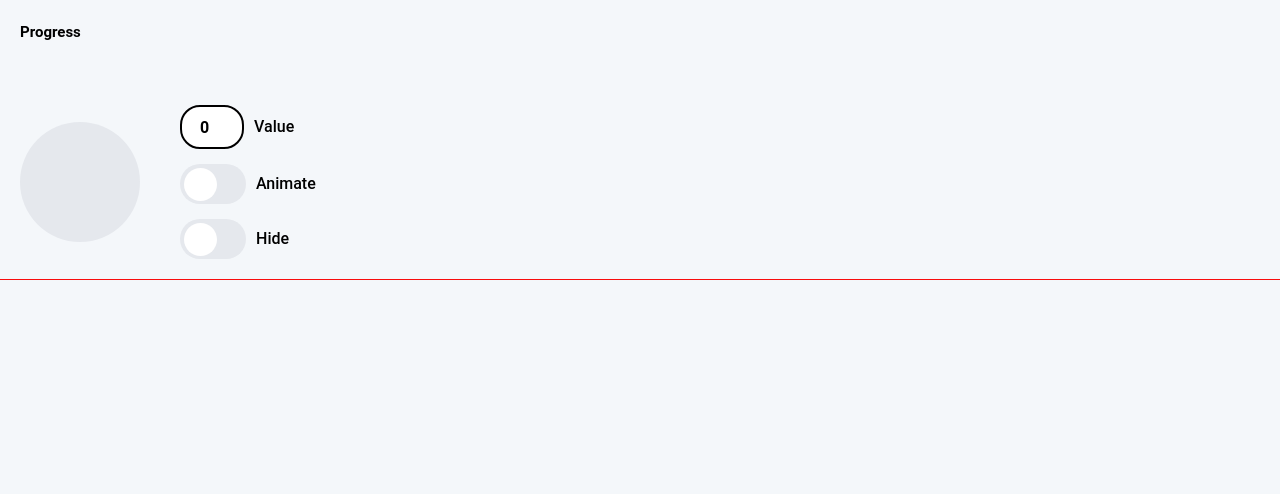
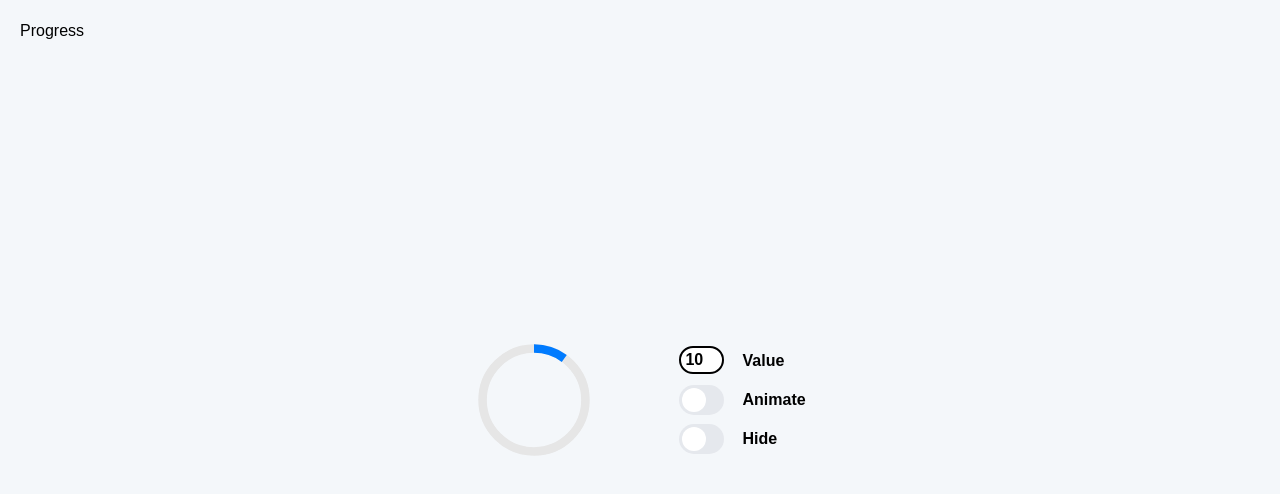
Before and after one commit to 7Sergey/Ozon-test, a plain HTML site: page index.html in a window 1280 px wide. Drawn offline with Linux system fonts and the light colour scheme.

Commit message:
all styles

```diff
--- a/blocks/body/body.css
+++ b/blocks/body/body.css
@@ -1,7 +1,6 @@
 .body {
-  height: 100vh;
+  box-sizing: border-box;
+  min-height: 100vh;
   margin: 0;
-
   background-color: #f4f7fa;
-  /* outline: solid rgb(248, 13, 13) 0.5px; */
 }
--- a/blocks/container/__wheel/container__wheel.css
+++ /dev/null
@@ -1,9 +0,0 @@
-.container__wheel {
-  position: relative;
-  width: 120px;
-  height: 120px;
-  border-radius: 50%;
-  display: flex;
-  align-items: center;
-  justify-content: center;
-}
--- a/blocks/container/container.css
+++ /dev/null
@@ -1,7 +0,0 @@
-.container {
-  display: flex;
-  flex-direction: column;
-  align-items: center;
-
-  padding-top: 60px;
-}
--- a/blocks/page/__title/page__title.css
+++ /dev/null
@@ -1,6 +0,0 @@
-.page__title {
-  margin: 0;
-  line-height: 25px;
-  font-size: 15px;
-  font-weight: 600;
-}
--- a/blocks/page/page.css
+++ b/blocks/page/page.css
@@ -1,11 +1,21 @@
 .page {
-  /* display: flex; */
+  font-family: Arial, sans-serif;
+  display: flex;
   flex-direction: column;
   align-items: center;
-  padding: 20px;
+  min-height: 100vh;
+  margin: 0;
+  background-color: #f4f7fa;
   box-sizing: border-box;
+  padding-top: 20px;
+}
 
-  font-family: "Roboto", Arial, sans-serif;
-
-  outline: solid rgb(248, 13, 13) 0.5px;
+@media screen and (min-width: 567px) {
+  .page {
+    padding-top: 0;
+    flex-direction: row;
+    justify-content: center;
+    align-items: center;
+    gap: 85px;
+  }
 }
--- /dev/null
+++ b/blocks/title/title.css
@@ -0,0 +1,12 @@
+.title {
+  font-family: sans-serif;
+  font-style: normal;
+  margin: 0;
+  font-weight: 400;
+  font-size: 16px;
+  line-height: 22px;
+  position: absolute;
+  z-index: 2;
+  top: 20px;
+  left: 20px;
+}
--- a/index.css
+++ b/index.css
@@ -1,13 +1,5 @@
 /* Стили для прогресса */
-.progress-container {
-  position: relative;
-  width: 150px;
-  height: 150px;
-  border-radius: 50%;
-  display: flex;
-  align-items: center;
-  justify-content: center;
-}
+
 .hidden {
   display: none;
 }
--- a/index.html
+++ b/index.html
@@ -2,41 +2,171 @@
 <html lang="en">
   <head>
     <meta charset="UTF-8" />
+    <link rel="stylesheet" href="./pages/index.css" />
     <meta name="viewport" content="width=device-width, initial-scale=1.0" />
-    <link rel="stylesheet" href="./pages/index.css" />
     <title>Progress Block</title>
+    <style>
+      .progress-wrapper {
+        position: relative;
+        width: 120px;
+        height: 120px;
+        margin-top: 80px;
+      }
+      @media screen and (min-width: 568px) {
+        .progress-wrapper {
+          margin-top: 0px;
+        }
+      }
+
+      svg {
+        transform: rotate(-90deg);
+      }
+      circle {
+        fill: none;
+        stroke-width: 10;
+      }
+
+      .progress-bg {
+        stroke: #e6e6e6;
+      }
+
+      .progress-bar {
+        stroke: #007bff;
+        stroke-dasharray: 377; /* Периметр круга с радиусом 60 */
+        stroke-dashoffset: 377;
+        transform-origin: center;
+        transition: stroke-dashoffset 0.3s linear;
+      }
+
+      .is-hidden {
+        display: none;
+      }
+      .controls-container {
+        margin-top: 85px;
+        display: flex;
+
+        flex-direction: column;
+        align-items: flex-start;
+        /* outline: solid rgb(248, 13, 13) 0.5px; */
+
+        display: grid;
+        grid-template-columns: repeat(2, 1fr);
+        grid-template-rows: repeat(3, 1fr);
+        grid-column-gap: 0px;
+        grid-row-gap: 9px;
+      }
+      @media screen and (min-width: 568px) {
+        .controls-container {
+          margin-top: 0px;
+        }
+      }
+
+      .control-item {
+        display: flex;
+        align-items: center;
+        width: 100%;
+        justify-content: space-between;
+      }
+      .control-item label {
+        font-size: 16px;
+        font-weight: 500;
+        color: #000;
+      }
+      .control-paragraph {
+        margin: 0;
+        display: block;
+      }
+
+      .control-item input[type="number"] {
+        width: 45px;
+        box-sizing: border-box;
+        padding: 3px;
+        border: 2px solid #000;
+        border-radius: 20px;
+        text-align: center;
+        font-size: 16px;
+        font-weight: bold;
+      }
+
+      .control-item input[type="checkbox"] {
+        appearance: none;
+        width: 45px;
+        height: 30px;
+        background: #e5e8ed;
+        border-radius: 40px;
+        position: relative;
+        cursor: pointer;
+        outline: none;
+        transition: background 0.3s ease-in-out;
+      }
+
+      .control-item input[type="checkbox"]::before {
+        content: "";
+        position: absolute;
+        top: 3px;
+        left: 3px;
+        width: 24px;
+        height: 24px;
+        background: #fff;
+        border-radius: 50%;
+        transition: transform 0.3s ease-in-out;
+      }
+
+      .control-item input[type="checkbox"]:checked {
+        background: #007bff;
+      }
+
+      .control-item input[type="checkbox"]:checked::before {
+        transform: translateX(15px);
+      }
+      .control-paragraph {
+        display: flex;
+        flex-direction: column;
+        justify-content: center;
+        align-items: start;
+        /* outline: solid rgb(10, 10, 10) 0.5px; */
+        height: 100%;
+        font-family: sans-serif;
+        font-style: normal;
+        margin: 0;
+        font-weight: 600;
+        font-size: 16px;
+        line-height: 22px;
+      }
+    </style>
   </head>
   <body class="body">
-    <div class="page">
-      <h1 class="page__title">Progress</h1>
-      <div class="container">
-        <div id="progressBlock" class="container__wheel">
-          <div class="progress">
-            <div id="progressCircle" class="progress-circle"></div>
+    <h1 class="title">Progress</h1>
+    <main class="page">
+      <div class="progress-wrapper" id="progress-wrapper">
+        <svg width="120" height="120" viewBox="0 0 140 140">
+          <!-- Background circle -->
+          <circle class="progress-bg" cx="70" cy="70" r="60" />
+          <!-- Progress circle -->
+          <circle class="progress-bar" cx="70" cy="70" r="60" />
+        </svg>
       </div>
-        </div>
-        <div class="controls">
-          <div class="control">
+      <div class="controls-container">
+        <label class="control-item">
           <input
-              id="progressValue"
             type="number"
+            id="progress-value"
             min="0"
             max="100"
-              value="0"
+            value="10"
           />
-            <label for="progressValue">Value</label>
+        </label>
+        <p class="control-paragraph">Value</p>
+        <label class="control-item">
+          <input type="checkbox" id="progress-animate" />
+        </label>
+        <p class="control-paragraph">Animate</p>
+        <label class="control-item">
+          <input type="checkbox" id="progress-hide" />
+        </label>
+        <p class="control-paragraph">Hide</p>
       </div>
-          <div class="control">
-            <input id="animateToggle" type="checkbox" />
-            <label for="animateToggle">Animate</label>
-          </div>
-          <div class="control">
-            <input id="hideToggle" type="checkbox" />
-            <label for="hideToggle">Hide</label>
-          </div>
-        </div>
-      </div>
-    </div>
+    </main>
 
     <script src="./scripts/main.js"></script>
   </body>
--- a/pages/index.css
+++ b/pages/index.css
@@ -1,11 +1,5 @@
 @import url(../vendor/normalize.css);
-@import url(../vendor/fonst/fonst.css);
 
 @import url(../blocks/body/body.css);
 @import url(../blocks/page/page.css);
-@import url(../blocks/page/__title/page__title.css);
-
-@import url(../blocks/container/container.css);
-@import url(../blocks/container/__wheel/container__wheel.css);
-
-@import url(../index.css);
+@import url(../blocks/title/title.css);
--- a/scripts/main.js
+++ b/scripts/main.js
@@ -1,35 +1,54 @@
-const progressCircle = document.getElementById('progressCircle');
-const progressBlock = document.getElementById('progressBlock');
-const progressValue = document.getElementById('progressValue');
-const animateToggle = document.getElementById('animateToggle');
-const hideToggle = document.getElementById('hideToggle');
-let animationInterval = null;
+const progressWrapper = document.getElementById('progress-wrapper');
+const progressBar = document.querySelector('.progress-bar');
+const progressValueInput = document.getElementById('progress-value');
+const animateCheckbox = document.getElementById('progress-animate');
+const hideCheckbox = document.getElementById('progress-hide');
 
-// Обновление прогресса
-progressValue.addEventListener('input', () => {
-  const value = Math.min(100, Math.max(0, progressValue.value));
-  progressCircle.style.background = `conic-gradient(#007bff 0% ${value}%, #e5e8ed ${value}% 100%)`;
+let isAnimating = false;
+let animationInterval;
+
+function updateProgress(value) {
+  const clampedValue = Math.max(0, Math.min(100, value)); // Restrict to range 0-100
+  const offset = 377 - (377 * clampedValue) / 100; // Calculate circle arc length
+  progressBar.style.strokeDashoffset = offset;
+}
+
+function toggleAnimation(isEnabled) {
+  if (isEnabled) {
+    if (!isAnimating) {
+      isAnimating = true;
+      animationInterval = setInterval(() => {
+        const currentRotation = parseFloat(
+          progressWrapper.style.transform
+            .replace('rotate(', '')
+            .replace('deg)', '') || 0
+        );
+        progressWrapper.style.transform = `rotate(${currentRotation + 2}deg)`;
+      }, 16);
+    }
+  } else {
+    isAnimating = false;
+    clearInterval(animationInterval);
+    progressWrapper.style.transform = 'rotate(0deg)';
+  }
+}
+
+function toggleVisibility(isHidden) {
+  progressWrapper.classList.toggle('is-hidden', isHidden);
+}
+
+progressValueInput.addEventListener('input', (e) => {
+  const value = parseFloat(e.target.value) || 0;
+  updateProgress(value);
 });
 
-// Переключение анимации
-animateToggle.addEventListener('change', () => {
-  if (animateToggle.checked) {
-    let angle = 0;
-    animationInterval = setInterval(() => {
-      angle = (angle + 1) % 360;
-      progressBlock.style.transform = `rotate(${angle}deg)`;
-    }, 20);
-  } else {
-    clearInterval(animationInterval);
-    progressBlock.style.transform = 'rotate(0deg)';
-  }
+animateCheckbox.addEventListener('change', (e) => {
+  toggleAnimation(e.target.checked);
 });
 
-// Переключение видимости
-hideToggle.addEventListener('change', () => {
-  if (hideToggle.checked) {
-    progressBlock.classList.add('hidden');
-  } else {
-    progressBlock.classList.remove('hidden');
-  }
+hideCheckbox.addEventListener('change', (e) => {
+  toggleVisibility(e.target.checked);
 });
+
+// Initialize with default value
+updateProgress(progressValueInput.value);
--- a/vendor/fonst/fonst.css
+++ /dev/null
@@ -1,7 +0,0 @@
-@font-face {
-  font-family: "Roboto";
-  font-style: normal;
-  font-weight: 400;
-  font-display: swap;
-  src: url("./Roboto-Bold.ttf") format("ttf");
-}
```
Also changed, not shown: vendor/fonst/Roboto-Bold.ttf (deleted). Lines whose indentation alone changed are shown as unchanged.
